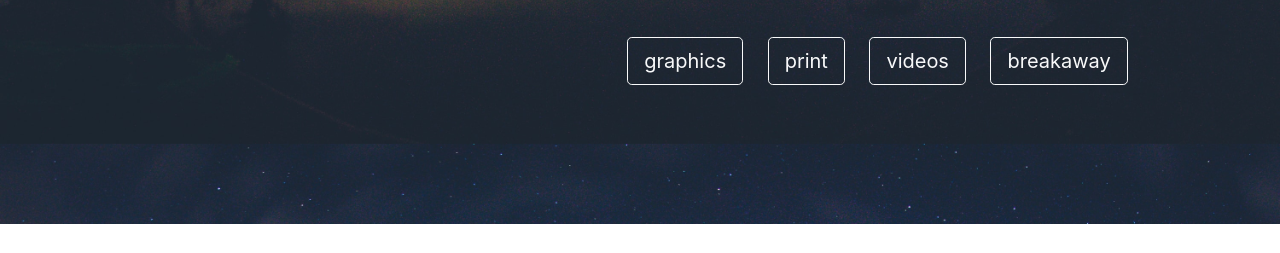
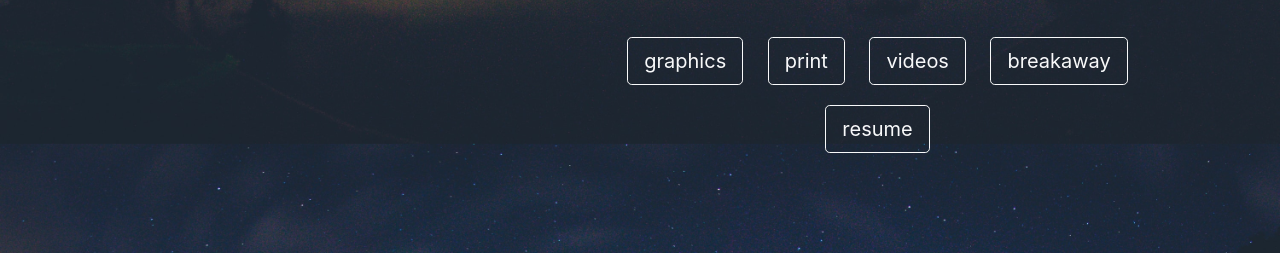
Before and after one commit to ewu2/ucc-portfolio, a plain HTML site: page about.html in a window 1280 px wide. Shown: the part 576-829 px from the top of the page. Before the commit the page ends 800 px from the top, so only its background shows below. Drawn offline with nearby package versions, Linux system fonts and the light colour scheme.

Commit message:
added resume link

```diff
--- a/about.html
+++ b/about.html
@@ -98,8 +98,8 @@
           <a href="print.html" class="btn btn-primary btn-outline-light btn-lg code-btn">print</a>
           <a href="video.html" class="btn btn-primary btn-outline-light btn-lg code-btn">videos</a>
           <a href="breakaway.html" class="btn btn-primary btn-outline-light btn-lg code-btn">breakaway</a>
-          <!-- <a href="https://drive.google.com/file/d/1Zj5irkfsiRjZj4FZ42eOPmoxvNXBjmwU/view?usp=sharing" target="_blank"
-            class="btn btn-primary btn-outline-light btn-lg code-btn">resume</a> -->
+          <a href="https://drive.google.com/file/d/1shnE31NL2H2w2AUJdqanwDC8t3AsLlWR/view?usp=sharing" target="_blank"
+            class="btn btn-primary btn-outline-light btn-lg code-btn">resume</a>
         </div>
       </div>
     </div>
```
